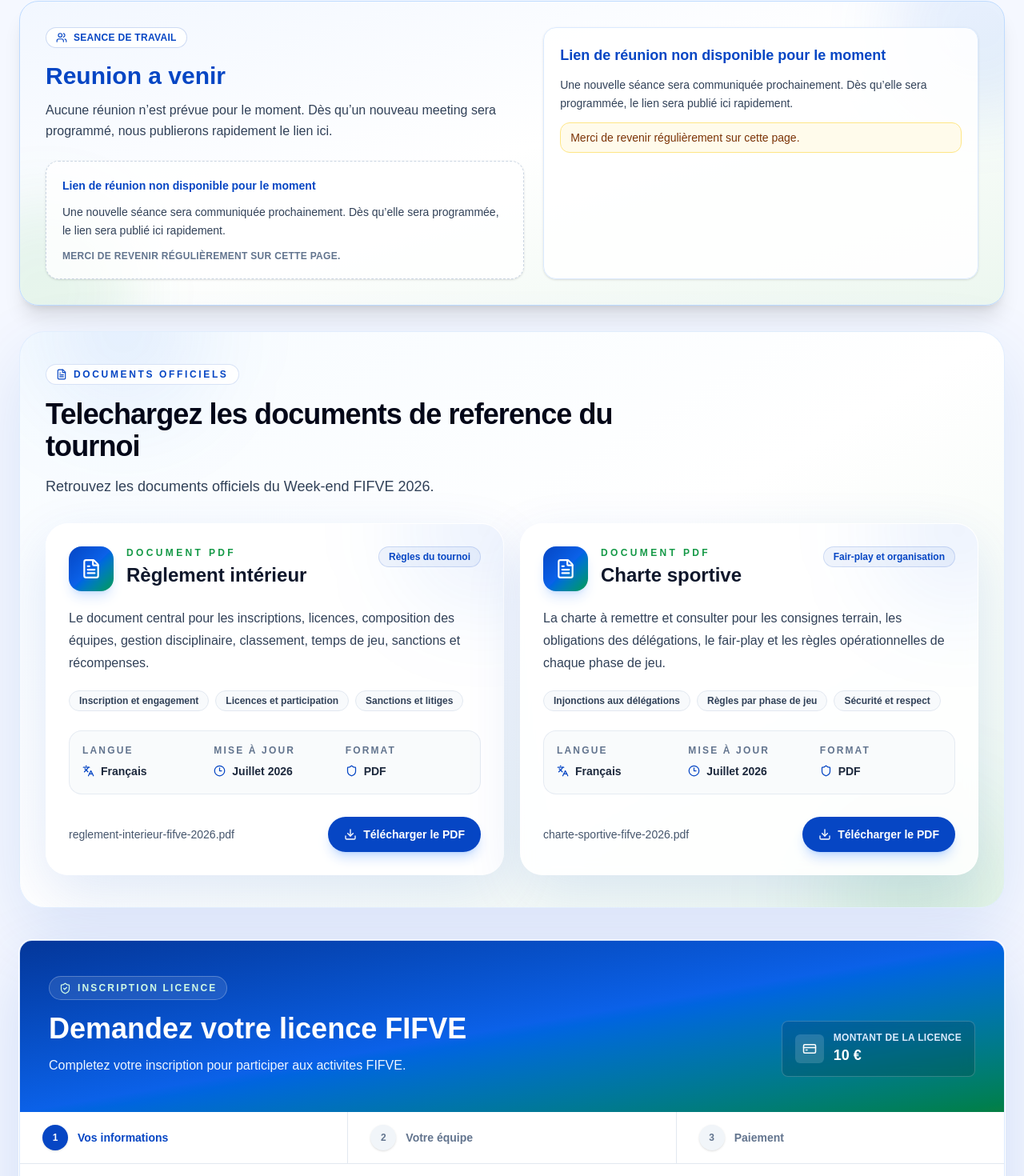
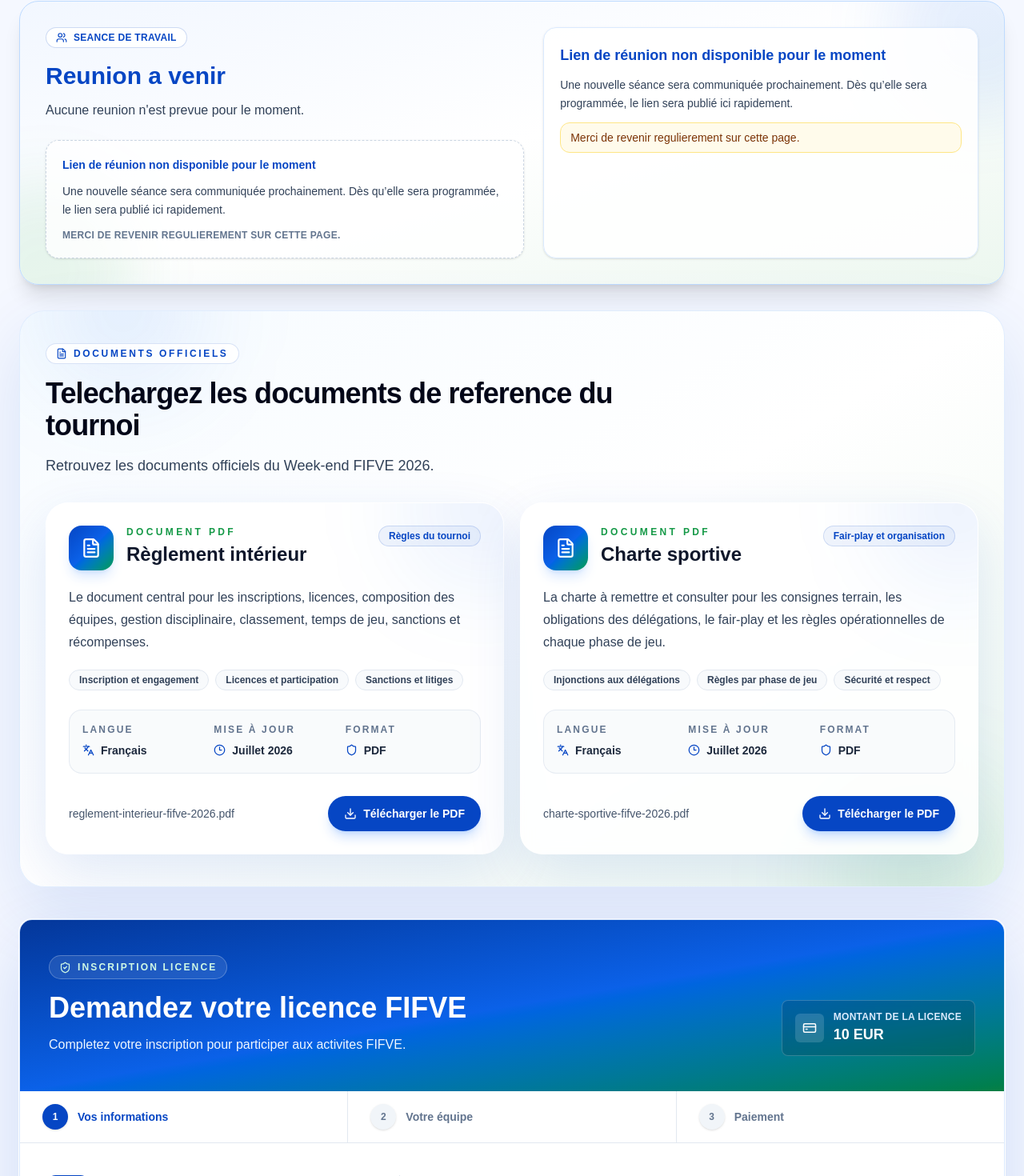
Before and after one commit to kamdemkogaing/cs-fifve, a React (Vite) app: page / in a window 1280 px wide. Shown: the part 816-2286 px from the top of the page at 80% size. Built offline with nearby package versions, Linux system fonts and the light colour scheme.

Commit message:
new route for login and dashboard added

```diff
--- a/src/App.jsx
+++ b/src/App.jsx
@@ -26,7 +26,6 @@
 } from "./data/fifveData";
 import { getTranslations, normalizeLanguage } from "./i18n";
 
-const SCHEDULE_RELEASE_ISO = "2026-07-24T18:00:00Z";
 const ADMIN_AUTH_STORAGE_KEY = "fifve-admin-auth";
 const licenseTeams = selectedTeamsByCountry.flatMap(({ country, teams }) =>
   teams.map((team) => ({ ...team, country })),
@@ -63,30 +62,72 @@
   });
   const [mobileMenuOpen, setMobileMenuOpen] = useState(false);
   const [currentTime, setCurrentTime] = useState(() => Date.now());
+  const dashboardConfig = loadDashboardConfig();
+  const publicContent = dashboardConfig.publicContent;
+  const scheduleReleaseIso = dashboardConfig.schedule.releaseDateIso;
   const [showWelcomeModal, setShowWelcomeModal] = useState(() => {
     if (typeof window === "undefined") {
       return true;
     }
 
-    return !window.localStorage.getItem("fifve-welcome-modal-seen");
+    return (
+      dashboardConfig.sections.welcomeModal &&
+      !window.localStorage.getItem("fifve-welcome-modal-seen")
+    );
   });
   const t = getTranslations(language);
-  const dashboardConfig = loadDashboardConfig();
-  const publicContent = dashboardConfig.publicContent;
   const publicTranslations = {
     ...t,
     hero: { ...t.hero, ...publicContent.hero },
-    meeting: { ...t.meeting, ...publicContent.meeting },
-    documents: { ...t.documents, ...publicContent.documents },
-    license: { ...t.license, ...publicContent.license },
+    meeting: {
+      ...t.meeting,
+      ...publicContent.meeting,
+      description: publicContent.meeting.subtitle || t.meeting.description,
+      meetUrl: dashboardConfig.meeting.meetingUrl || t.meeting.meetUrl,
+      dateValue:
+        language === "en"
+          ? dashboardConfig.meeting.dateEn
+          : dashboardConfig.meeting.dateFr,
+      timeValue:
+        language === "en"
+          ? dashboardConfig.meeting.timeEn
+          : dashboardConfig.meeting.timeFr,
+      blockedNote:
+        language === "en"
+          ? dashboardConfig.meeting.noteEn
+          : dashboardConfig.meeting.noteFr,
+    },
+    documents: {
+      ...t.documents,
+      ...publicContent.documents,
+      reglementHref: dashboardConfig.documents.reglementUrl,
+      charteHref: dashboardConfig.documents.charteUrl,
+    },
+    license: {
+      ...t.license,
+      ...publicContent.license,
+      amountValue: `${dashboardConfig.license.newLicensePrice} EUR`,
+      transferAmountValue: `${dashboardConfig.license.transferPrice} EUR`,
+    },
     teamWorkspace: { ...t.teamWorkspace, ...publicContent.teamWorkspace },
     team: { ...t.team, ...publicContent.team },
     stats: { ...t.stats, ...publicContent.stats },
     module: { ...t.module, ...publicContent.module },
     ranking: { ...t.ranking, ...publicContent.ranking },
     selected: { ...t.selected, ...publicContent.selected },
-    schedule: { ...t.schedule, ...publicContent.schedule },
+    schedule: {
+      ...t.schedule,
+      ...publicContent.schedule,
+      linkOne: dashboardConfig.schedule.linkOne || t.schedule.linkOne,
+      linkTwo: dashboardConfig.schedule.linkTwo || t.schedule.linkTwo,
+    },
     location: { ...t.location, ...publicContent.location },
+    footer: {
+      ...t.footer,
+      email: dashboardConfig.footer.email,
+      website: dashboardConfig.footer.website,
+      contactPerson: dashboardConfig.footer.contactPerson,
+    },
   };
 
   useEffect(() => {
@@ -111,7 +152,7 @@
     return () => clearInterval(timer);
   }, []);
 
-  const scheduleReleaseTimestamp = Date.parse(SCHEDULE_RELEASE_ISO);
+  const scheduleReleaseTimestamp = Date.parse(scheduleReleaseIso);
   const isScheduleVisible = currentTime >= scheduleReleaseTimestamp;
   const releaseDateLabel = new Date(scheduleReleaseTimestamp).toLocaleString(
     language === "en" ? "en-GB" : "fr-FR",
@@ -246,13 +287,15 @@
         onCloseMenu={() => setMobileMenuOpen(false)}
       />
 
+      {dashboardConfig.sections.hero && (
         <HeroSection
           t={publicTranslations.hero}
           countdown={remaining}
           releaseDateLabel={releaseDateLabel}
           isScheduleVisible={isScheduleVisible}
-        scheduleT={t.schedule}
+          scheduleT={publicTranslations.schedule}
         />
+      )}
       {dashboardConfig.sections.meeting && (
         <MeetingSection t={publicTranslations.meeting} />
       )}
@@ -268,7 +311,9 @@
       {dashboardConfig.sections.teamWorkspace && (
         <TeamWorkspaceSection t={publicTranslations.teamWorkspace} />
       )}
-      {showExportSection && <ExportActionsSection t={t.export} />}
+      {(showExportSection || dashboardConfig.sections.export) && (
+        <ExportActionsSection t={t.export} />
+      )}
 
       <main className="mx-auto max-w-7xl space-y-16 px-6 py-14">
         {dashboardConfig.sections.team && (
@@ -304,7 +349,9 @@
         )}
       </main>
 
-      <Footer t={t.footer} />
+      {dashboardConfig.sections.footer && (
+        <Footer t={publicTranslations.footer} />
+      )}
     </div>
   );
 }
--- a/src/components/layout/Footer.jsx
+++ b/src/components/layout/Footer.jsx
@@ -64,22 +64,22 @@
             </p>
             <p>
               <a
-                href="mailto:bureau@fifve.com"
+                href={`mailto:${t.email || "bureau@fifve.com"}`}
                 className="inline-flex items-center gap-2 rounded-lg px-1 py-0.5 text-blue-100 transition hover:text-white"
               >
                 <Mail size={16} className="shrink-0" />
-                bureau@fifve.com
+                {t.email || "bureau@fifve.com"}
               </a>
             </p>
             <p>
               <a
-                href="https://www.fifve.com"
+                href={t.website || "https://www.fifve.com"}
                 target="_blank"
                 rel="noreferrer"
                 className="inline-flex items-center gap-2 rounded-lg px-1 py-0.5 text-blue-100 transition hover:text-white"
               >
                 <Globe size={16} className="shrink-0" />
-                www.fifve.com
+                {t.website || "https://www.fifve.com"}
               </a>
             </p>
           </div>
@@ -102,7 +102,7 @@
             <p className="mt-1 text-xs text-blue-100">
               {t.contactPersonLabel}:{" "}
               <span className="font-semibold text-white">
-                Téofile Tchakoumi
+                {t.contactPerson || "Téofile Tchakoumi"}
               </span>
             </p>
           </div>
--- a/src/components/pages/DashboardPage.jsx
+++ b/src/components/pages/DashboardPage.jsx
@@ -16,6 +16,7 @@
 const DASHBOARD_PUBLISHED_AT_STORAGE_KEY = "fifve-dashboard-published-at";
 
 const sectionToggles = [
+  { key: "hero", label: "Section accueil / Hero" },
   { key: "meeting", label: "Section reunion" },
   { key: "documents", label: "Section documents" },
   { key: "license", label: "Section licence" },
@@ -29,6 +30,7 @@
   { key: "location", label: "Section lieu" },
   { key: "export", label: "Section export" },
   { key: "welcomeModal", label: "Popup de bienvenue" },
+  { key: "footer", label: "Section footer" },
 ];
 
 const editablePublicBlocks = [
@@ -56,6 +58,7 @@
     timezone: "Europe/Berlin",
   },
   sections: {
+    hero: true,
     meeting: true,
     documents: true,
     license: true,
@@ -69,6 +72,7 @@
     location: true,
     export: false,
     welcomeModal: true,
+    footer: true,
   },
   hero: {
     badgeFr: "Week-End FIFVE 2026",
@@ -1240,7 +1244,7 @@
                 <h2 className="text-base font-bold tracking-[-0.01em] text-slate-950">
                   {ui.payload}
                 </h2>
-                <pre className="mt-3 max-h-[32rem] overflow-auto rounded-xl border border-slate-800 bg-slate-950 p-4 font-mono text-[11px] leading-5 text-slate-300">
+                <pre className="mt-3 max-h-128 overflow-auto rounded-xl border border-slate-800 bg-slate-950 p-4 font-mono text-[11px] leading-5 text-slate-300">
                   {payloadPreview}
                 </pre>
               </section>
--- a/src/components/sections/DocumentsSection.jsx
+++ b/src/components/sections/DocumentsSection.jsx
@@ -105,7 +105,7 @@
       language: t.languageValue,
       updatedAt: t.updatedValue,
       filename: "reglement-interieur-fifve-2026.pdf",
-      href: "/documents/reglement-interieur-fifve-2026.pdf",
+      href: t.reglementHref || "/documents/reglement-interieur-fifve-2026.pdf",
     },
     {
       title: t.charteTitle,
@@ -115,7 +115,7 @@
       language: t.languageValue,
       updatedAt: t.updatedValue,
       filename: "charte-sportive-fifve-2026.pdf",
-      href: "/documents/charte-sportive-fifve-2026.pdf",
+      href: t.charteHref || "/documents/charte-sportive-fifve-2026.pdf",
     },
   ];
 
```
Lines whose indentation alone changed are shown as unchanged.
